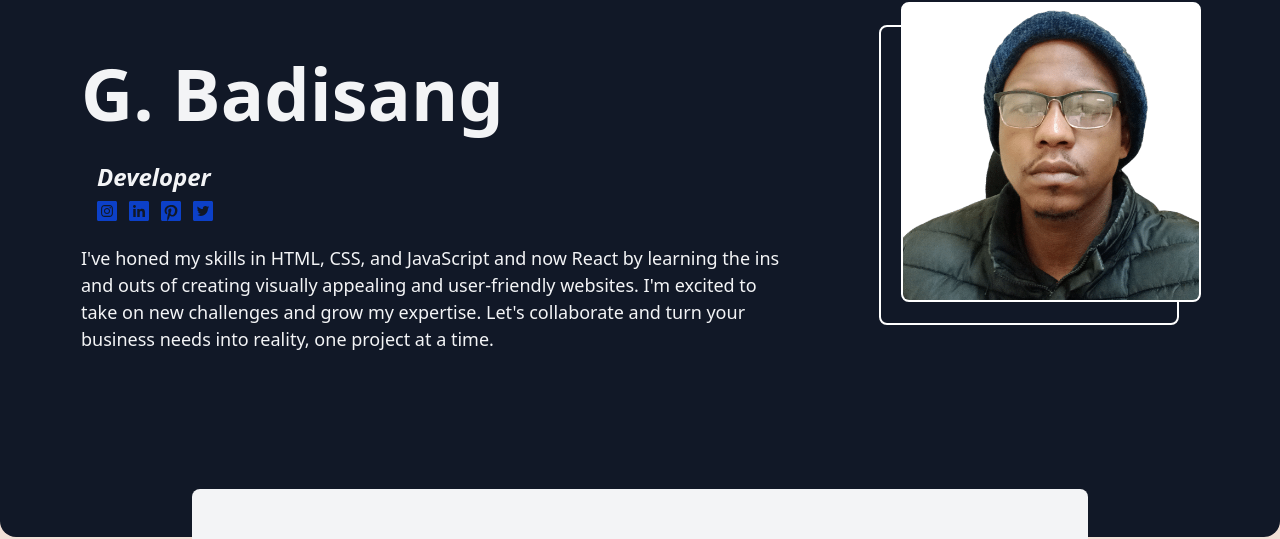
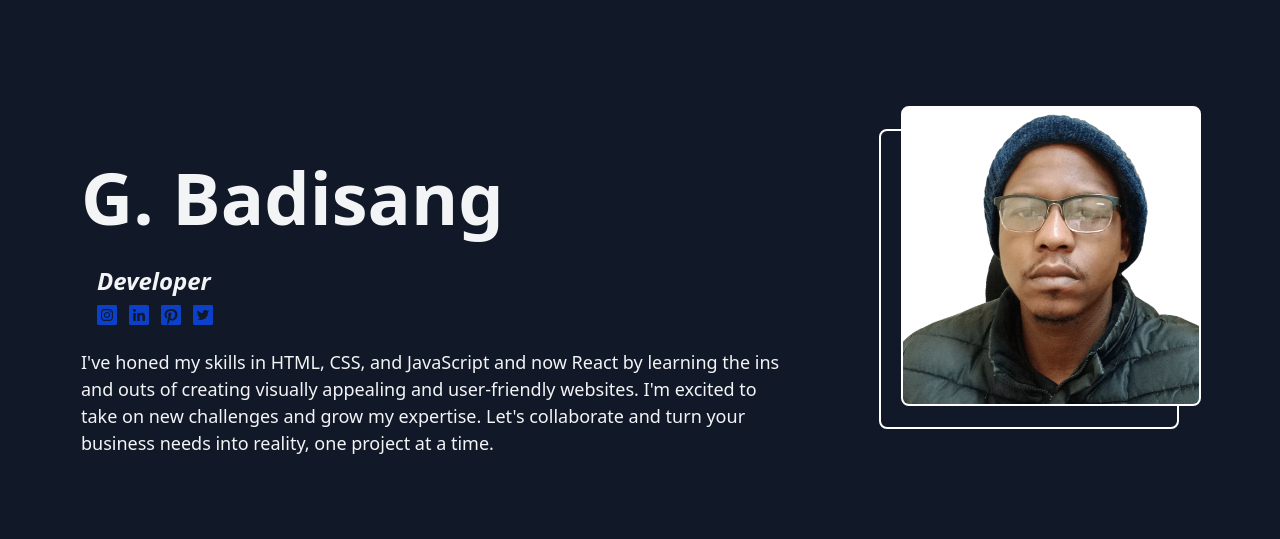
Before and after one commit to kselkami/kselkami-portfolio, a React (Vite) app: page / in a window 1280 px wide. Shown: the part 132-671 px from the top of the page. Built offline with nearby package versions, Linux system fonts and the light colour scheme.

Commit message:
4 files modified

```diff
--- a/src/App.jsx
+++ b/src/App.jsx
@@ -14,9 +14,7 @@ function App() {
         <div className="w-[70%] h-24 bg-gray-100 mx-auto translate-y-[50%] rounded-lg"></div>
       </div>
       <Work />
-      <section className={`bg-gradient-to-t from-gray-100 to-[#f1e0d6]`}>
-        <Contact />
-      </section>
+      <Contact />
       <Footer />
     </div>
   );
--- a/src/components/about/About.jsx
+++ b/src/components/about/About.jsx
@@ -5,7 +5,7 @@ const About = () => {
   return (
     <div
       id="about"
-      className="flex flex-col-reverse lg:flex-row w-full max-w-[560px] md:max-w-[750px] lg:max-w-[1000px] xl:max-w-[1150px] mx-auto pt-16 mb-16"
+      className="flex flex-col-reverse lg:flex-row w-full max-w-[560px] md:max-w-[750px] lg:max-w-[1000px] xl:max-w-[1150px] mx-auto mt-32 mb-16 lg:mt-48 lg:mb-32"
     >
       <div className="flex flex-col align-center px-4 lg:flex-[2]">
         <div className="flex lg:items-center">
--- a/src/components/contact/Contact.jsx
+++ b/src/components/contact/Contact.jsx
@@ -6,7 +6,7 @@ const Contact = () => {
       className="w-full bg-gray-100 text-gray-900 rounded-t-2xl border-t-2 border-t-gray-900"
       id="contact"
     >
-      <div className="flex justify-center align-center w-full max-w-[560px] md:max-w-[750px] lg:max-w-[1000px] xl:max-w-[1150px] mx-auto px-4 my-20">
+      <div className="flex justify-center align-center w-full max-w-[560px] md:max-w-[750px] lg:max-w-[1000px] xl:max-w-[1150px] mx-auto px-4 my-20 lg:my-32">
         <div className="flex flex-col w-full">
           {/* title */}
           <div className="my-4">
--- a/src/components/work/Work.jsx
+++ b/src/components/work/Work.jsx
@@ -52,7 +52,7 @@ const Work = () => {
   return (
     <div
       id="projects"
-      className="w-full max-w-[560px] md:max-w-[750px] lg:max-w-[1000px] xl:max-w-[1150px] mx-auto flex justify-center mt-32 mb-20"
+      className="w-full max-w-[560px] md:max-w-[750px] lg:max-w-[1000px] xl:max-w-[1150px] mx-auto flex justify-center mt-32 lg:mt-48 lg:mb-48 mb-20"
     >
       <div className="mx-4 flex flex-col md:grid md:grid-cols-2 gap-8">
         {projects.map((project, index) => (
```
